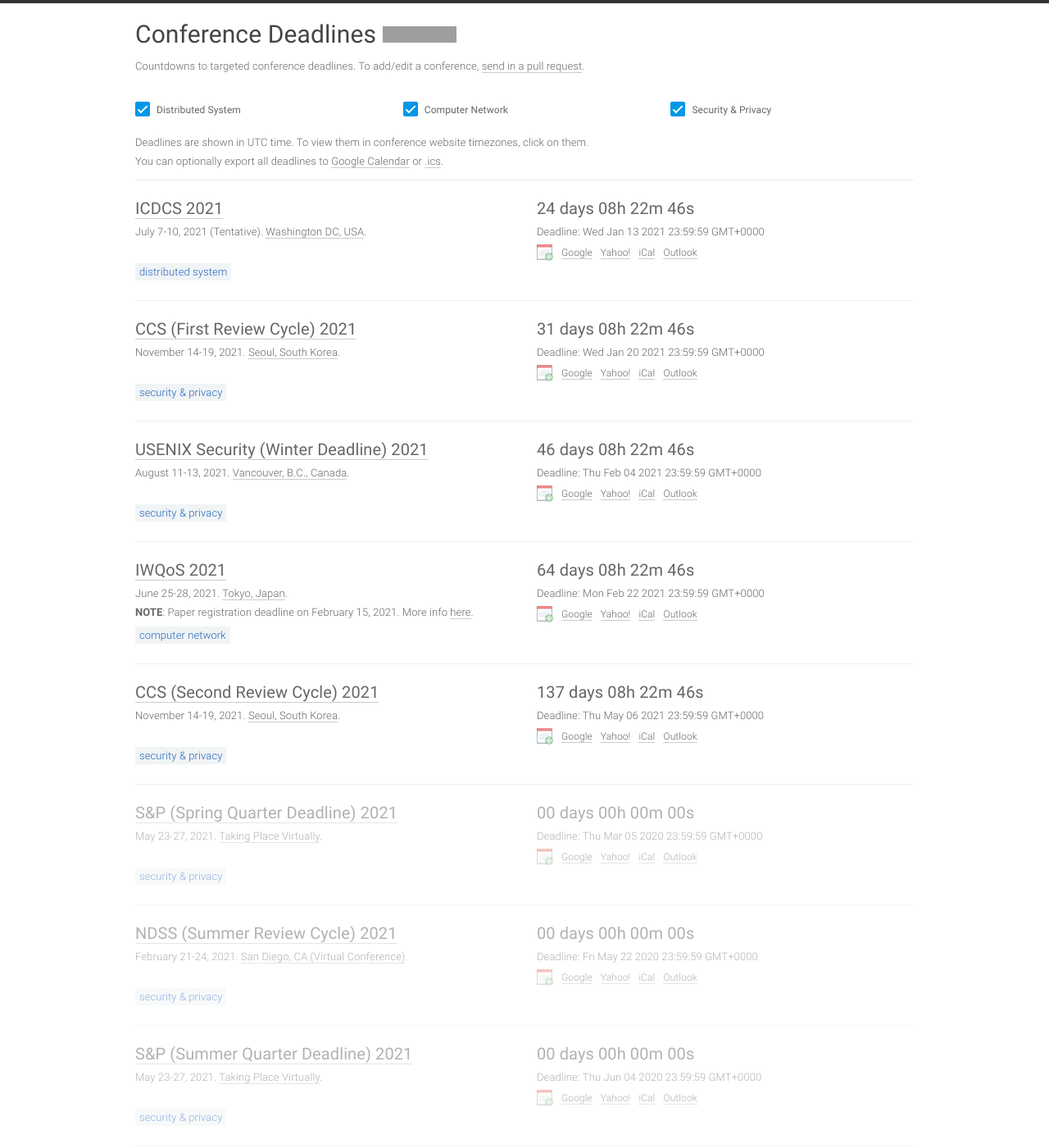
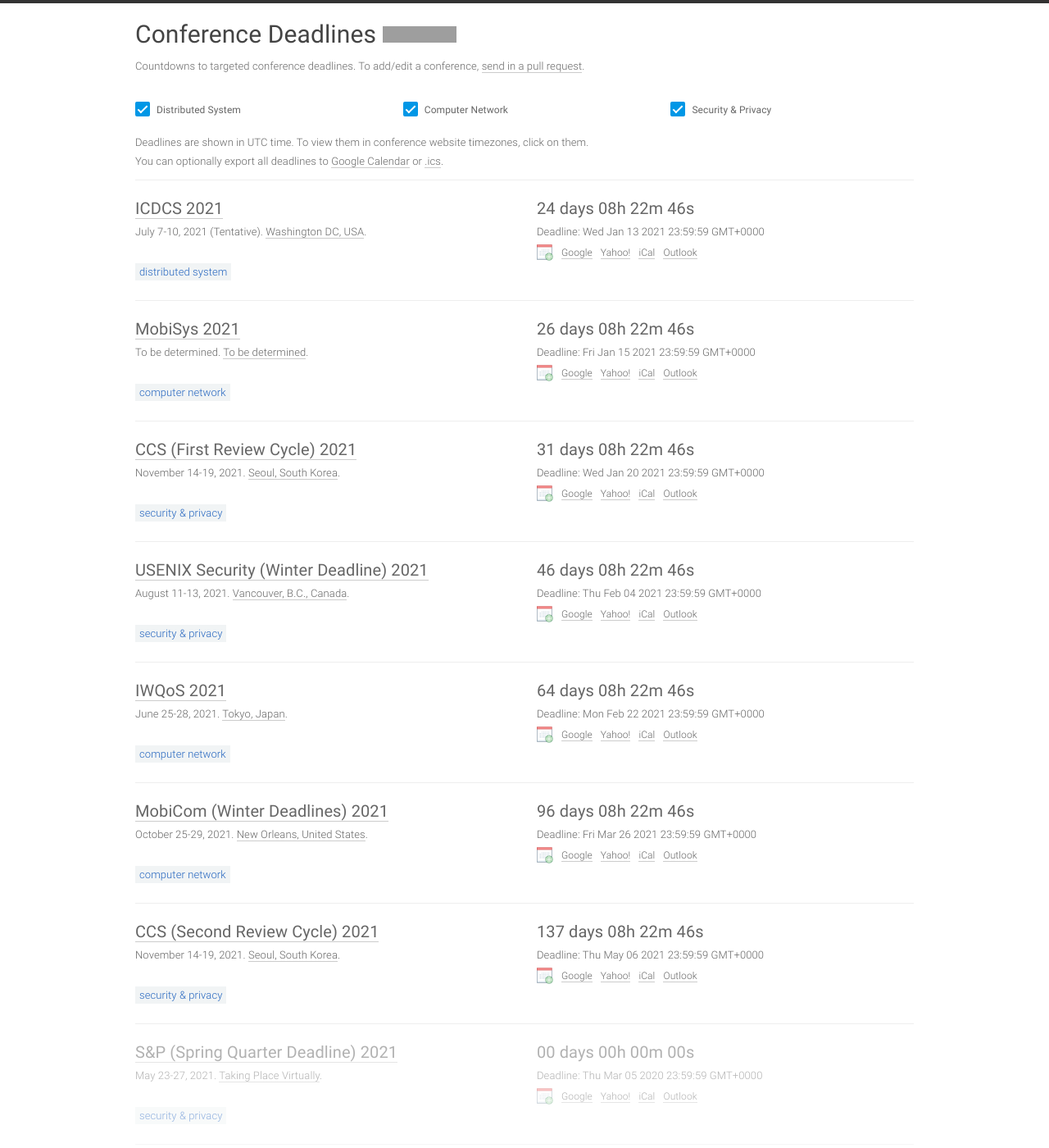
Before and after one commit to imtypist/conf-deadlines, a Jekyll site: the page built from index.html, in a window 1280 px wide and 1400 px high. Shown: the whole window at 82% size. Built offline with Jekyll 4.4.1, drawn with Linux system fonts in a browser that asks for light colours; some of the changed text lies outside the part shown; grey boxes are pictures that could not be loaded.

Commit message:
add mobisys,mobicom,ndsi,iwqos

```diff
--- a/_data/conferences.yml
+++ b/_data/conferences.yml
@@ -1,4 +1,6 @@
 ---
+
+# Distributed System
 
 - title: ICDCS
   year: 2021
@@ -10,6 +12,8 @@
   date: July 7-10, 2021 (Tentative)
   place: Washington DC, USA
   sub: DS
+
+# Computer Network
 
 - title: MobiHoc
   year: 2021
@@ -33,16 +37,73 @@
   place: Virtual Conference
   sub: CN
 
+- title: MobiSys
+  year: 2021
+  id: mobisys2021
+  link: https://www.sigmobile.org/mobisys/2021/
+  deadline: '2021-1-15 23:59:59'
+  abstract_deadline: '2021-1-8 23:59:59'
+  timezone: UTC-12
+  date: To be determined
+  place: To be determined
+  sub: CN
+
+- title: MobiCom (Summer Deadlines)
+  year: 2021
+  id: mobicom2021-summer
+  link: https://www.sigmobile.org/mobicom/2021/index.html
+  deadline: '2020-8-21 23:59:59'
+  abstract_deadline: '2020-8-14 23:59:59'
+  timezone: UTC-4
+  date: October 25-29, 2021
+  place: New Orleans, United States
+  sub: CN
+
+- title: MobiCom (Winter Deadlines)
+  year: 2021
+  id: mobicom2021-winter
+  link: https://www.sigmobile.org/mobicom/2021/index.html
+  deadline: '2021-3-26 23:59:59'
+  abstract_deadline: '2021-3-19 23:59:59'
+  timezone: UTC-4
+  date: October 25-29, 2021
+  place: New Orleans, United States
+  sub: CN
+
 - title: IWQoS
   year: 2021
   id: iwqos2021
   link: https://iwqos2021.ieee-iwqos.org/
   deadline: '2021-2-22 23:59:59'
+  abstract_deadline: '2021-2-15 23:59:59'
   timezone: UTC-4
   date: June 25-28, 2021
   place: Tokyo, Japan
   sub: CN
-  note: '<b>NOTE</b>: Paper registration deadline on February 15, 2021. More info <a href=''https://iwqos2021.ieee-iwqos.org/''>here</a>.'
+
+- title: NSDI (Spring deadline)
+  year: 2021
+  id: nsdi2021-spring
+  link: https://www.usenix.org/conference/nsdi21
+  deadline: '2020-4-17 23:59:59'
+  abstract_deadline: '2020-4-10 23:59:59'
+  timezone: UTC-4
+  date: April 12-14, 2021
+  place: Virtual event
+  sub: CN
+
+- title: NSDI (Fall deadline)
+  year: 2021
+  id: nsdi2021-fall
+  link: https://www.usenix.org/conference/nsdi21
+  deadline: '2020-9-17 23:59:59'
+  abstract_deadline: '2020-9-10 23:59:59'
+  timezone: UTC-4
+  date: April 12-14, 2021
+  place: Virtual event
+  sub: CN
+
+# Security & Privacy
 
 - title: NDSS (Summer Review Cycle)
   year: 2021
```
